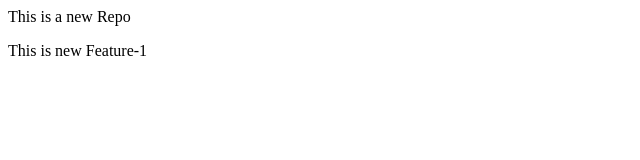
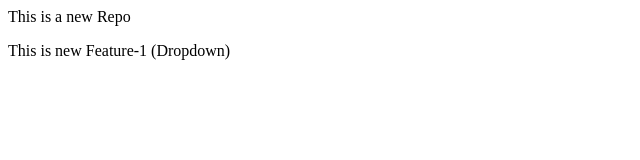
Before and after one commit to patel-kuldip/Project-Demo, a plain HTML site: page index.html in a window 1280 px wide. Shown: the full height of the page, 0-640 px from the left. Drawn offline with Linux system fonts and the light colour scheme.

```diff
--- a/index.html
+++ b/index.html
@@ -3,6 +3,6 @@
 <head></head>
 <body>
 <p>This is a new Repo</p>
-<p>This is new Feature-1</p>
+<p>This is new Feature-1 (Dropdown)</p>
 </body>
 </html>
```
